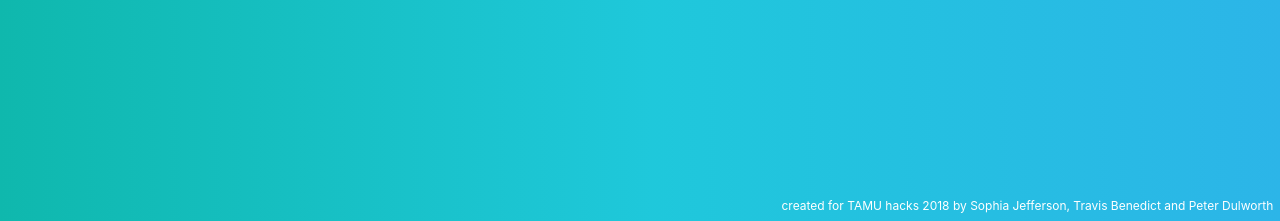
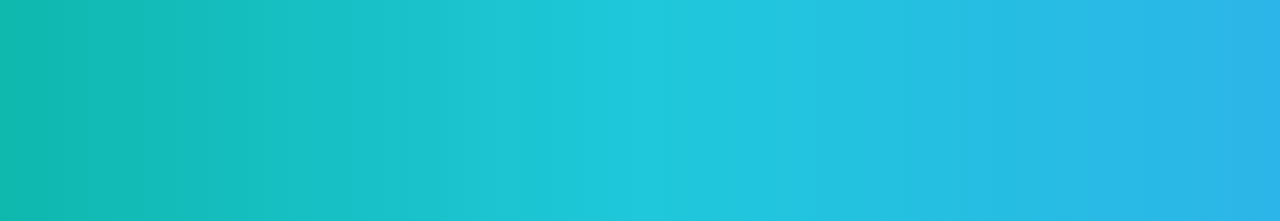
Before and after one commit to indranigit/IndieMoood, a Flask app: page / in a window 1280 px wide. Shown: the part 579-800 px from the top of the page. Run offline with Flask 2, Linux system fonts and the light colour scheme; some libraries are stand-ins or nearby versions.

Commit message:
Update index.html

```diff
--- a/templates/index.html
+++ b/templates/index.html
@@ -93,7 +93,7 @@
 
 	<!-- footer -->
 	<nav class="footer">
-		<p>created for TAMU hacks 2018 by Sophia Jefferson, Travis Benedict and Peter Dulworth &nbsp;</p>
+		<p></p>
 	</nav>
 
 	<!-- main javascript -->
```
